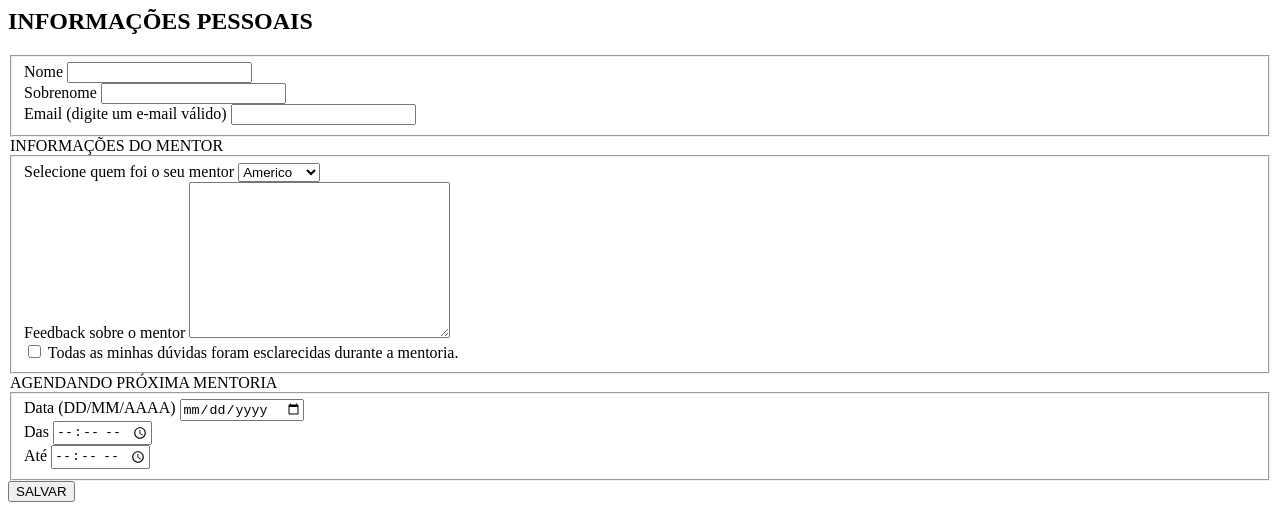
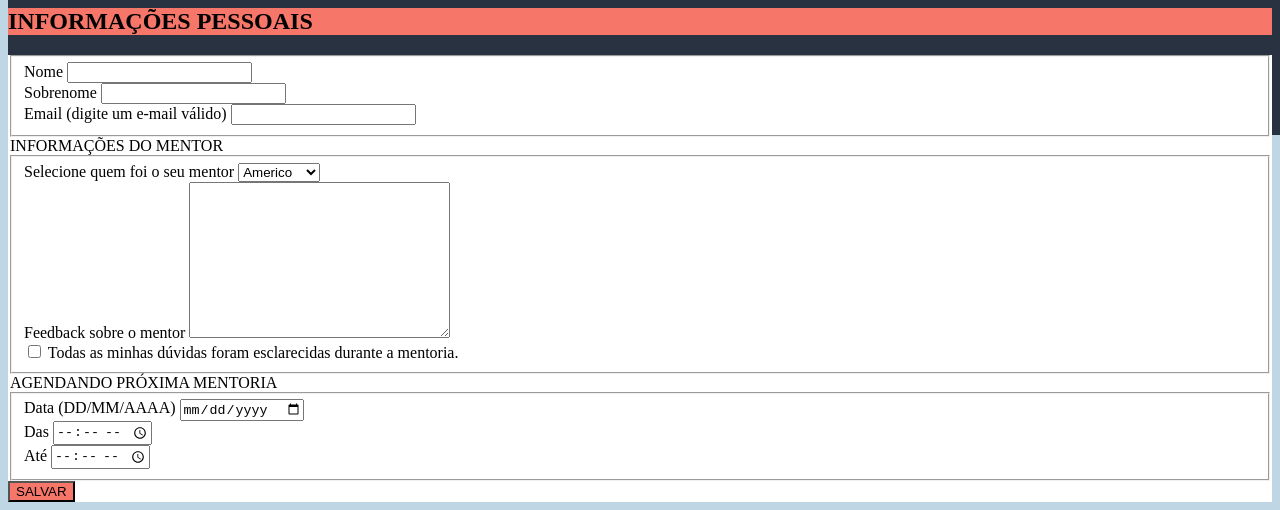
Before and after one commit to IFreitasMendes/Exp---Projeto-3---Recriando-Layout-Form-2, a plain HTML site: page index.html in a window 1280 px wide. Shown: the part 330-840 px from the top of the page. Drawn offline with Linux system fonts and the light colour scheme.

Commit message:
Alinhamento das cores de fundo.

```diff
--- a/index.html
+++ b/index.html
@@ -93,7 +93,7 @@
 
       </Fieldset>
 
-      <input type="submit" value="SALVAR">
+      <input class="botao" type="submit" value="SALVAR">
     </form>
   </div>
 </body>
--- a/style.css
+++ b/style.css
@@ -0,0 +1,23 @@
+body{
+  background: #BFD7E4;
+}
+body::before {
+  content: '';
+  width: 100%;
+  height: 465px;
+
+  background: #293241;
+
+  position: absolute;
+  z-index: -1;
+  top: 0;
+}
+.titulo{
+  background: #F67669;
+}
+form {
+  background: white;
+}
+form .botao{
+  background: #F67669;
+}
```
